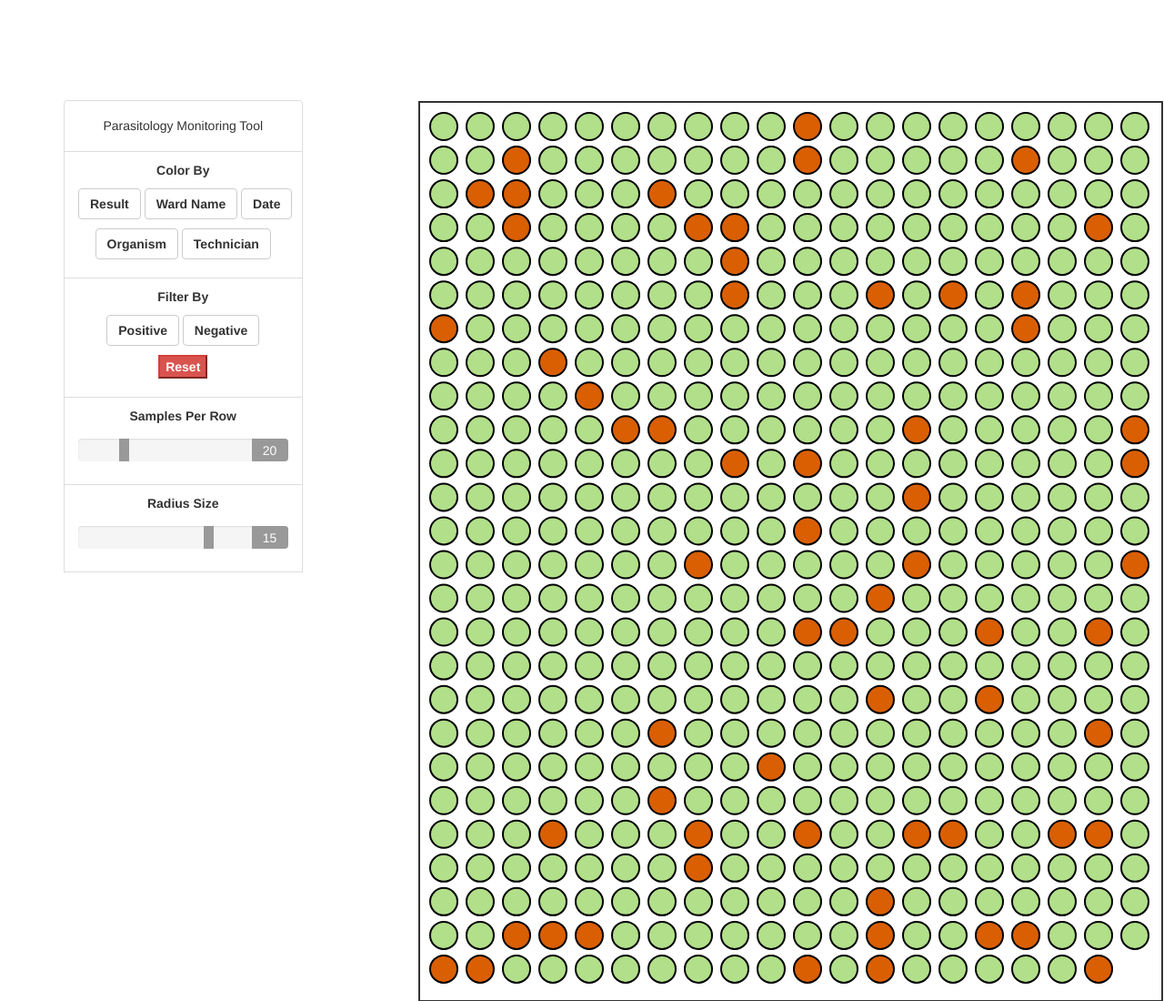
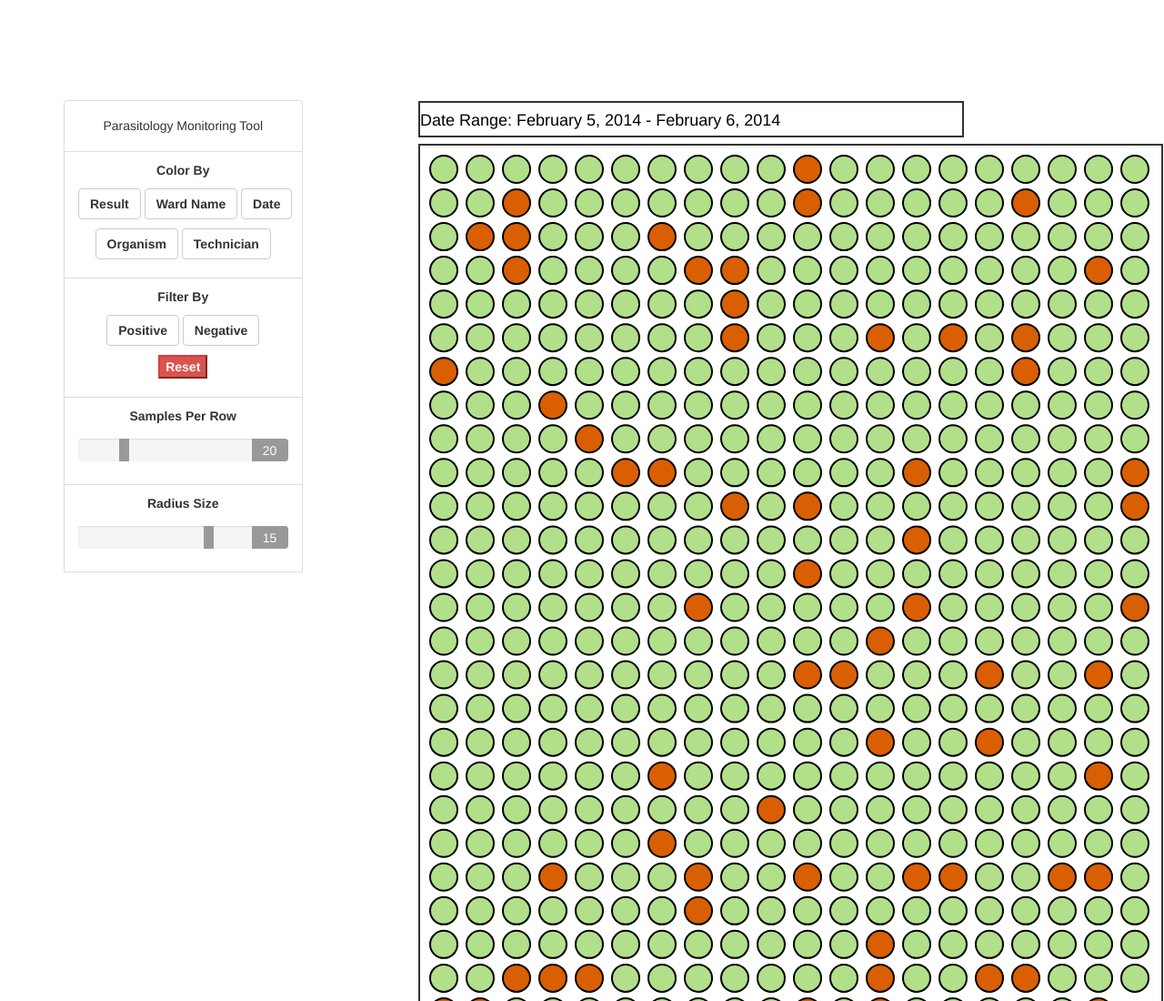
Before and after one commit to keenangraham/ResultMonitoringTools, a plain HTML site: page PMT_alpha.html in a window 1280 px wide. Shown: the top 1100 px of the page at 91% size. Drawn offline with Linux system fonts and the light colour scheme.

Commit message:
Update PMT_alpha.html

```diff
--- a/PMT_alpha.html
+++ b/PMT_alpha.html
@@ -101,7 +101,7 @@
 
 <div class="col-md-7 col-md-offset-1">
 
-
+    <div id="dateRange"></div>
     <center><div id="viz"></div></center>
 
 
```
